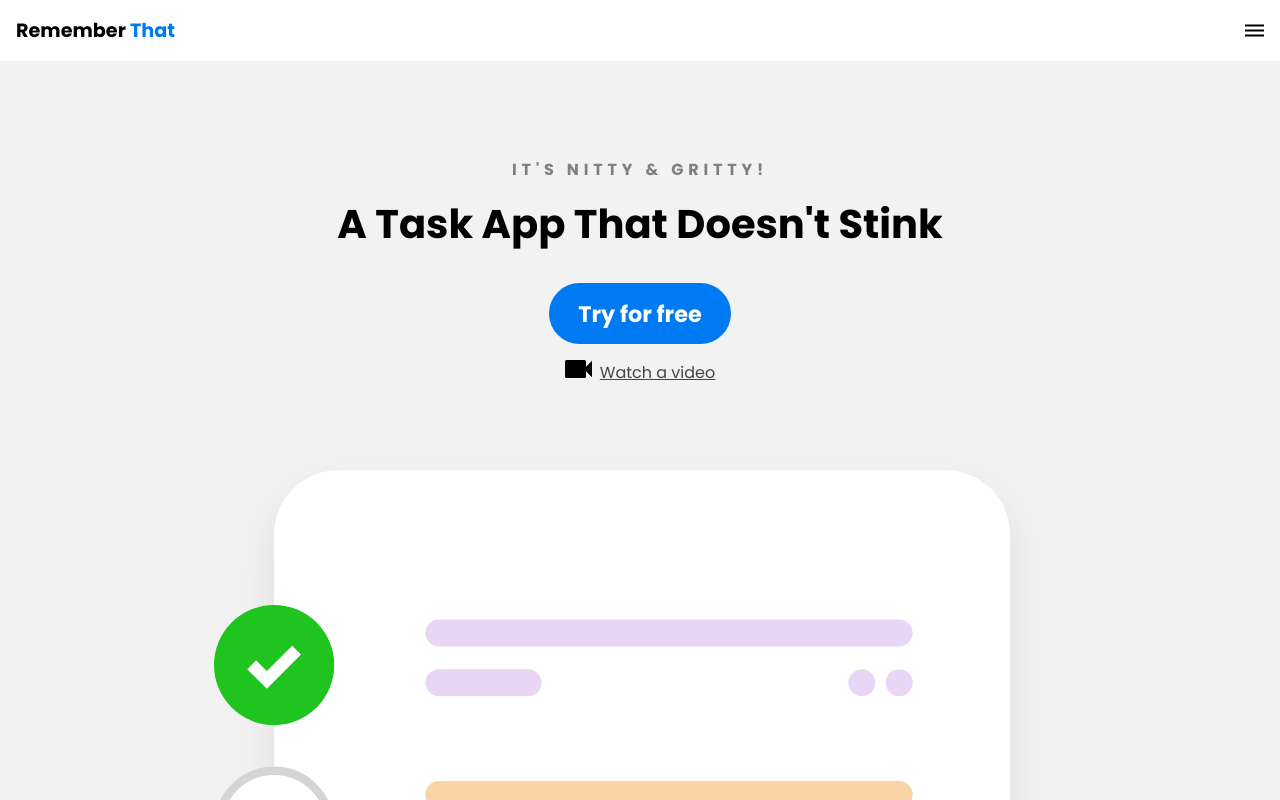
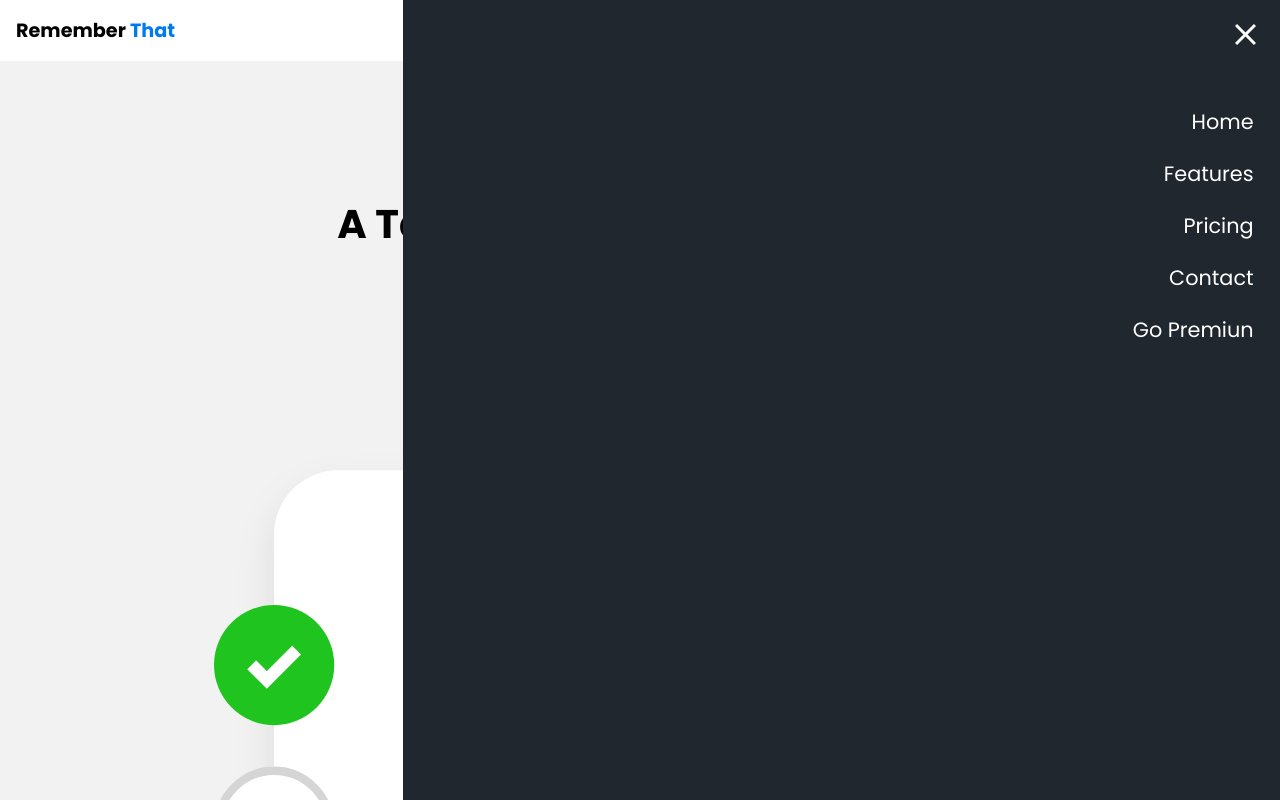
Before and after one commit to bschmid512/website101, a plain HTML site: page index.html in a window 1280 px wide. Both pictures are taken after a click on the picture 1254 px from the left and 30 px from the top of the page. Shown: the top 800 px of the page. Drawn offline with Linux system fonts and the light colour scheme.

Commit message:
added JS nav functionality

```diff
--- a/css/main.scss
+++ b/css/main.scss
@@ -186,3 +186,42 @@ iframe {
   width: 100%;
   height: 300px;
 }
+
+nav.menu-btn {
+  display: block;
+}
+
+nav {
+  position: fixed;
+  z-index: 999;
+  width: 66%;
+  right: 0;
+  top: 0;
+  background: #20272e;
+  height: 100vh;
+  padding: 1em;
+
+  ul.primary-nav {
+    margin-top: 5em;
+  }
+  li {
+    a {
+      color: white;
+      text-decoration: none;
+      display: block;
+      padding: 0.5em;
+      font-size: 1.3em;
+      text-align: right;
+
+      &:hover {
+        font-weight: bold;
+      }
+    }
+  }
+}
+
+.mobile-menu-exit {
+  float: right;
+  margin: 0.5em;
+  cursor: pointer;
+}
--- a/index.html
+++ b/index.html
@@ -113,5 +113,22 @@
             </div>
         </div>
     </section>
+
+    <script>
+
+        const mobileBtn = document.getElementById('mobile-cta')
+            nav = document.querySelector('nav')
+            mobileBtnExit = document.getElementById('mobile-exit');
+
+        mobileBtn.addEventListener('click',()=>{
+            nav.classList.add('menu-btn');
+        })
+
+         mobileBtnExit.addEventListener('click', () => {
+                nav.classList.remove('menu-btn');
+            })
+    </script>
+
+
 </body>
 </html>
```
Also changed, not shown: css/main.css, 1 other file.
